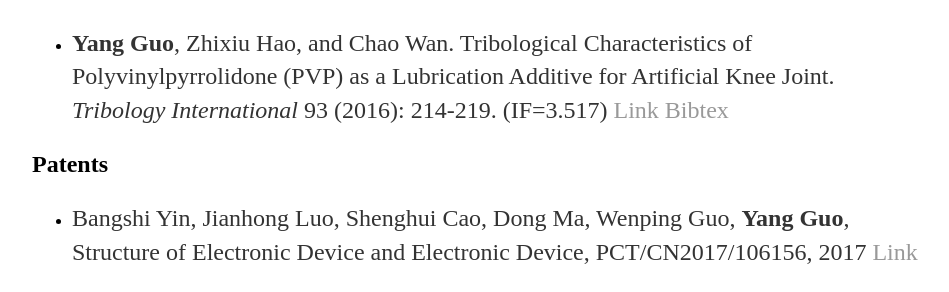
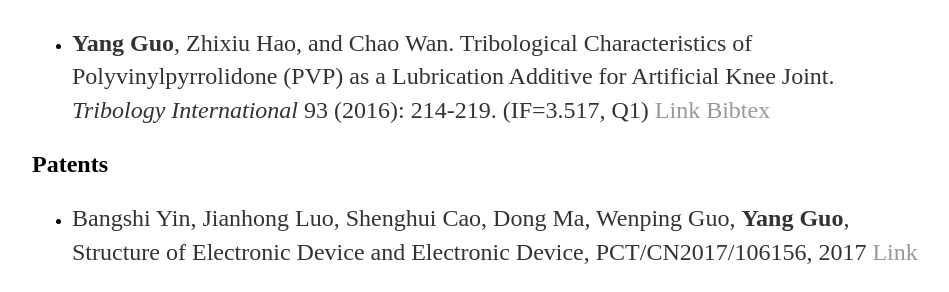
Before and after one commit to yangguomq/yangguomq.github.io, a Jekyll site: the page built from publication/index.md, in a window 1280 px wide. Shown: the part 294-586 px from the top of the page, without its empty margins (160-1109 px from the left). Built offline with Jekyll 4.4.1, drawn with Linux system fonts in a browser that asks for light colours.

```diff
--- a/publication/index.md
+++ b/publication/index.md
@@ -9,7 +9,7 @@ title: "Publications"
 
 - **Yang Guo**, Weiliang Zhao , Jian Yang, Zizhu Zhang, Jia Wu and Tarique Anwar. FDA-VeD: A Future-Demand-Aware Vehicle Dispatching Service. *IEEE INTERNATIONAL CONFERENCE ON SERVICES COMPUTING (SCC)* 2020. [Link](../files/FDA-VeD_SCC_2020_Camera_Ready.pdf) [Bibtex](../files/FDA-VeD.bib)
 
-- **Yang Guo**, Zhixiu Hao, and Chao Wan. Tribological Characteristics of Polyvinylpyrrolidone (PVP) as a Lubrication Additive for Artificial Knee Joint. *Tribology International* 93 (2016): 214-219. (IF=3.517) [Link](https://doi.org/10.1016/j.triboint.2015.08.043) [Bibtex](../files/Tri-PVP.bib)
+- **Yang Guo**, Zhixiu Hao, and Chao Wan. Tribological Characteristics of Polyvinylpyrrolidone (PVP) as a Lubrication Additive for Artificial Knee Joint. *Tribology International* 93 (2016): 214-219. (IF=3.517, Q1) [Link](https://doi.org/10.1016/j.triboint.2015.08.043) [Bibtex](../files/Tri-PVP.bib)
 
 ## Patents
 
```
